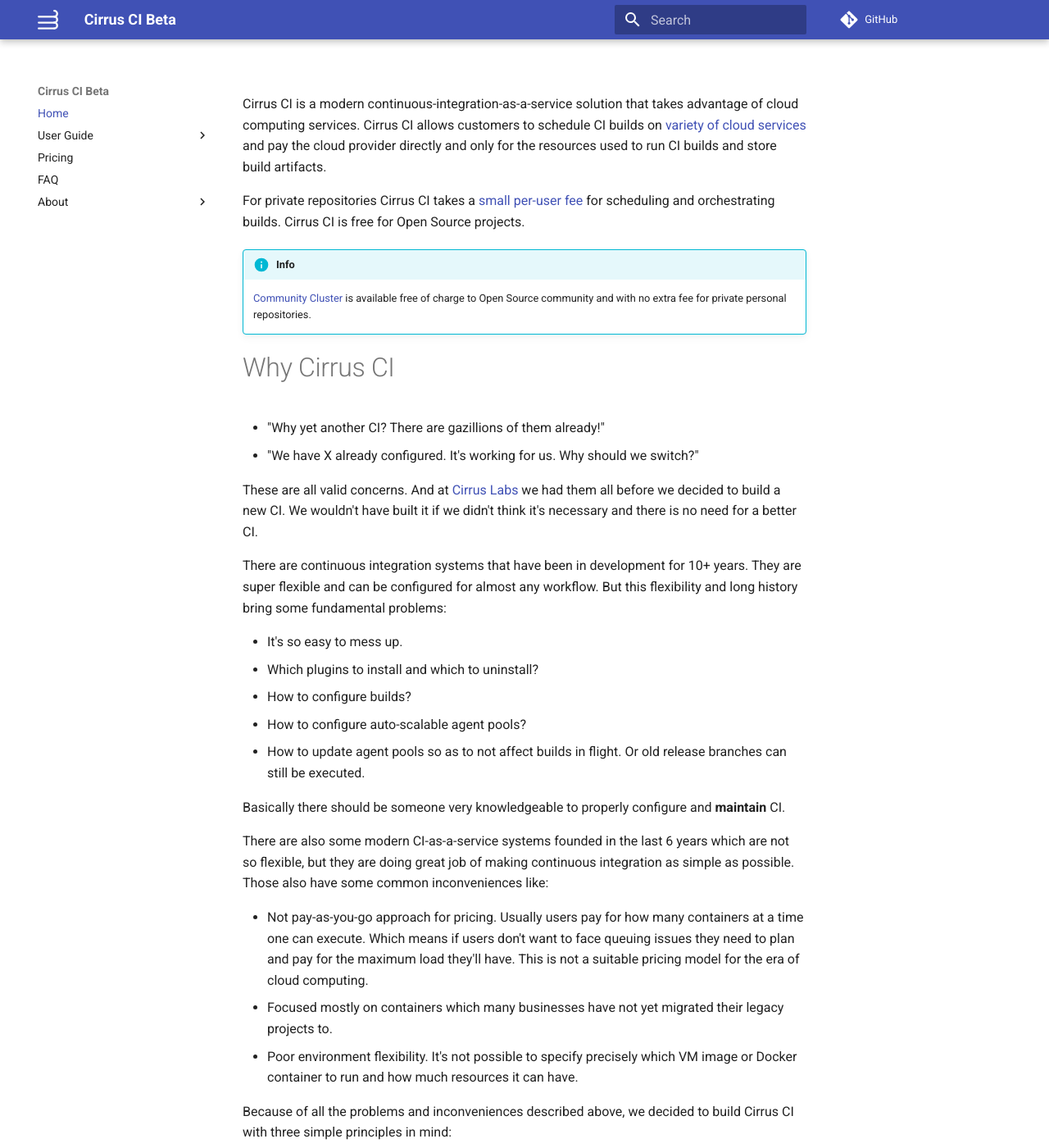
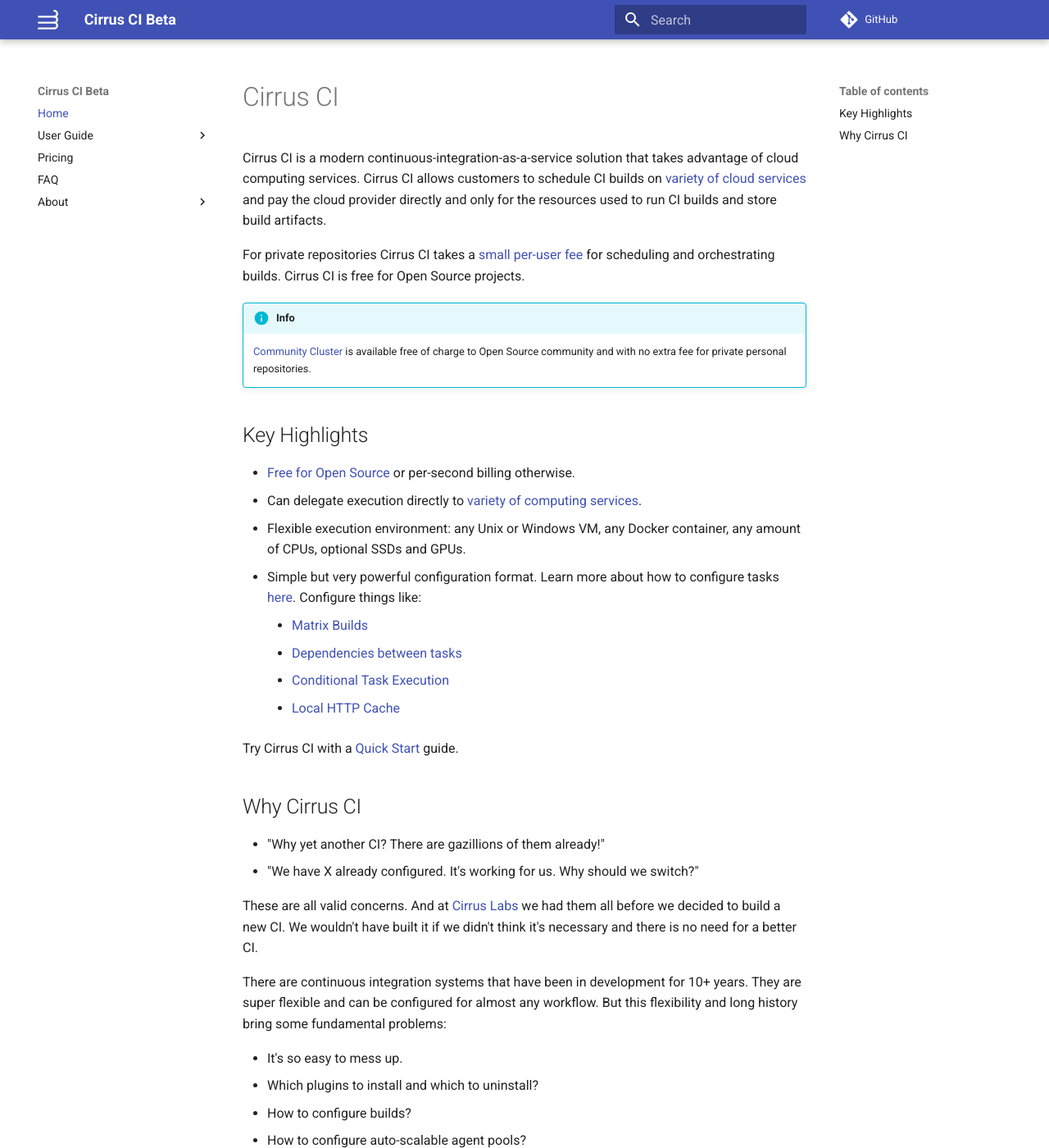
Before and after one commit to cirruslabs/cirrus-ci-docs, an MkDocs documentation site: the page built from docs/index.md, in a window 1280 px wide and 1400 px high. Shown: the whole window at 82% size. Built offline with MkDocs 1.6.1 and Material for MkDocs 9.7.7, drawn with Linux system fonts in a browser that asks for light colours; comment, search, counter and statistics services are not loaded; old or Windows-style settings are respelled for this version of MkDocs; some of the changed text lies outside the part shown.

Commit message:
Key Highlights First

```diff
--- a/docs/index.md
+++ b/docs/index.md
@@ -1,3 +1,5 @@
+# Cirrus CI
+
 Cirrus CI is a modern continuous-integration-as-a-service solution that takes advantage of cloud computing services.
 Cirrus CI allows customers to schedule CI builds on [variety of cloud services](guide/supported-computing-services.md) and
 pay the cloud provider directly and only for the resources used to run CI builds and store build artifacts.
@@ -9,7 +11,20 @@ Cirrus CI is free for Open Source projects.
     [Community Cluster](guide/supported-computing-services.md#community-cluster) is available free of charge
     to Open Source community and with no extra fee for private personal repositories.
 
-# Why Cirrus CI
+## Key Highlights
+
+* [Free for Open Source](guide/supported-computing-services.md#community-cluster) or per-second billing otherwise.
+* Can delegate execution directly to [variety of computing services](guide/supported-computing-services.md).
+* Flexible execution environment: any Unix or Windows VM, any Docker container, any amount of CPUs, optional SSDs and GPUs.
+* Simple but very powerful configuration format. Learn more about how to configure tasks [here](guide/writing-tasks.md). Configure things like:
+    - [Matrix Builds](guide/writing-tasks.md#matrix-modification)
+    - [Dependencies between tasks](guide/writing-tasks.md#dependencies)
+    - [Conditional Task Execution](guide/writing-tasks.md#conditional-task-execution)
+    - [Local HTTP Cache](guide/writing-tasks.md#http-cache)
+
+Try Cirrus CI with a [Quick Start](guide/quick-start.md) guide.
+
+## Why Cirrus CI
 
 * "Why yet another CI? There are gazillions of them already!"
 * "We have X already configured. It's working for us. Why should we switch?"
```
Also changed, not shown: other parts of docs/index.md (+0 -13 lines).
